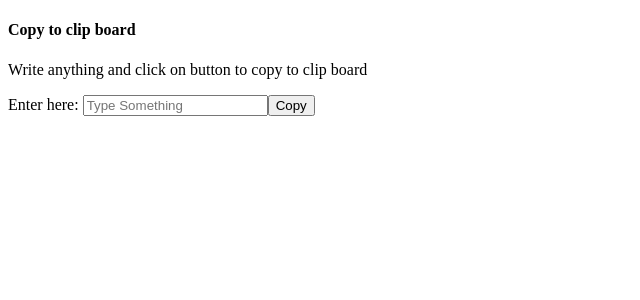
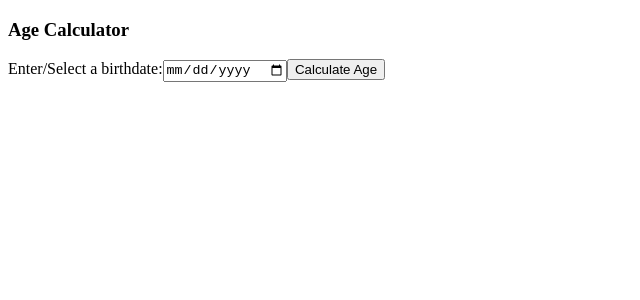
Before and after one commit to nynishuyadav85/InterviewPrep, a React (Vite) app in the folder interview/: page / in a window 1280 px wide. Shown: the top 300 px of the page, without its empty margins (0-640 px from the left). Built offline with nearby package versions, Linux system fonts and the light colour scheme.

Commit message:
feat: add AgeCalc component for calculating age based on birthdate and update App component

```diff
--- a/interview/src/App.jsx
+++ b/interview/src/App.jsx
@@ -1,6 +1,7 @@
 // import { QueryClient, QueryClientProvider } from '@tanstack/react-query'
 import './App.css'
-import Ctcb from './components/CopyToClipBoard/Ctcb'
+import AgeCalc from './components/AgeCalculator/AgeCalc'
+// import Ctcb from './components/CopyToClipBoard/Ctcb'
 // import ReadMore from './components/ReadMore/ReadMore'
 // import ZigZagString from './components/ZigZagString/ZigZagString'
 // import BlogPost from './components/BlogPost/BlogPost'
@@ -43,7 +44,8 @@ function App() {
       {/* <BlogPost /> */}
       {/* <ZigZagString /> */}
       {/* <ReadMore /> */}
-      <Ctcb />
+      {/* <Ctcb /> */}
+      <AgeCalc />
     </>
   )
 }
--- /dev/null
+++ b/interview/src/components/AgeCalculator/AgeCalc.jsx
@@ -0,0 +1,34 @@
+import { useState } from "react"
+
+const AgeCalc = () => {
+
+    const [date, setDate] = useState('')
+    const [age, setAge] = useState(null)
+
+    function calculateDate() {
+        const today = new Date();
+        const birth = new Date(age)
+
+        let years = today.getFullYear() - birth.getFullYear();
+        let months = today.getMonth() - birth.getMonth();
+        let day = today.getDay() - birth.getDay()
+        setAge({ years, months, day })
+    }
+
+    return (
+        <div>
+
+            <h3>Age Calculator</h3>
+            <div>
+                <label>Enter/Select a birthdate:</label>
+                <input type="date" value={date} onChange={(e) => setDate(e.target.value)}></input>
+                <button onClick={calculateDate}>Calculate Age</button>
+                {age && <span>{` ${age.years} years ,  ${age.months} months,  ${age.days} days`}</span>}
+            </div>
+
+
+        </div>
+    )
+}
+
+export default AgeCalc
```
